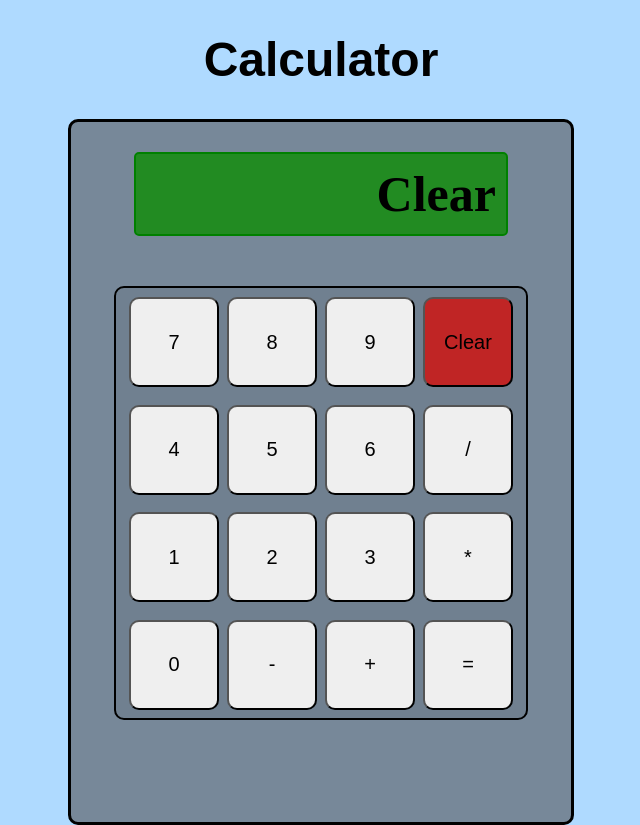
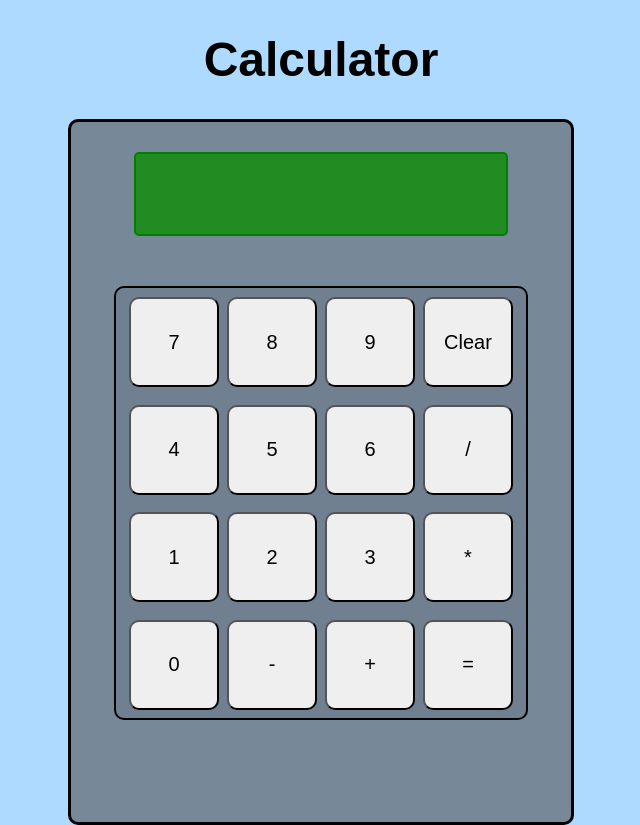
Before and after one commit to Evanp215/calculator, a plain HTML site: page index.html in a window 1280 px wide. Both pictures are taken after a click on the button "Clear". Shown: the whole page, without its empty margins (319-959 px from the left). Drawn offline with Linux system fonts and the light colour scheme.

Commit message:
Removed textContent, simplified screenDisplay, added clear function event listener to clear button

```diff
--- a/index.html
+++ b/index.html
@@ -16,7 +16,7 @@
         <button class="calc-button number" id="button-7">7</button>
         <button class="calc-button number" id="button-8">8</button>
         <button class="calc-button number" id="button-9">9</button>
-        <button class="calc-button operator" id="button-clear">Clear</button>
+        <button class="calc-button operator" id="clear">Clear</button>
         <button class="calc-button number" id="button-4">4</button>
         <button class="calc-button number" id="button-5">5</button>
         <button class="calc-button number" id="button-6">6</button>
--- a/script.js
+++ b/script.js
@@ -1,12 +1,16 @@
 document.addEventListener("DOMContentLoaded", function() {
-  let currentDisplay = [];
   let screenDisplay = document.querySelector('#screen-display');
-  screenDisplay.textContent = currentDisplay.join('');
+  screenDisplay.textContent = '';
 
   let buttons = document.querySelectorAll('.calc-button');
   buttons.forEach((button) => {
     button.addEventListener('click', function() {
-      screenDisplay.textContent += `${button.textContent}`
+      if(button.id == 'clear') {
+        screenDisplay.textContent = ''
+      }
+      else {
+        screenDisplay.textContent += `${button.textContent}`
+      }
     });
   });
 });
```
